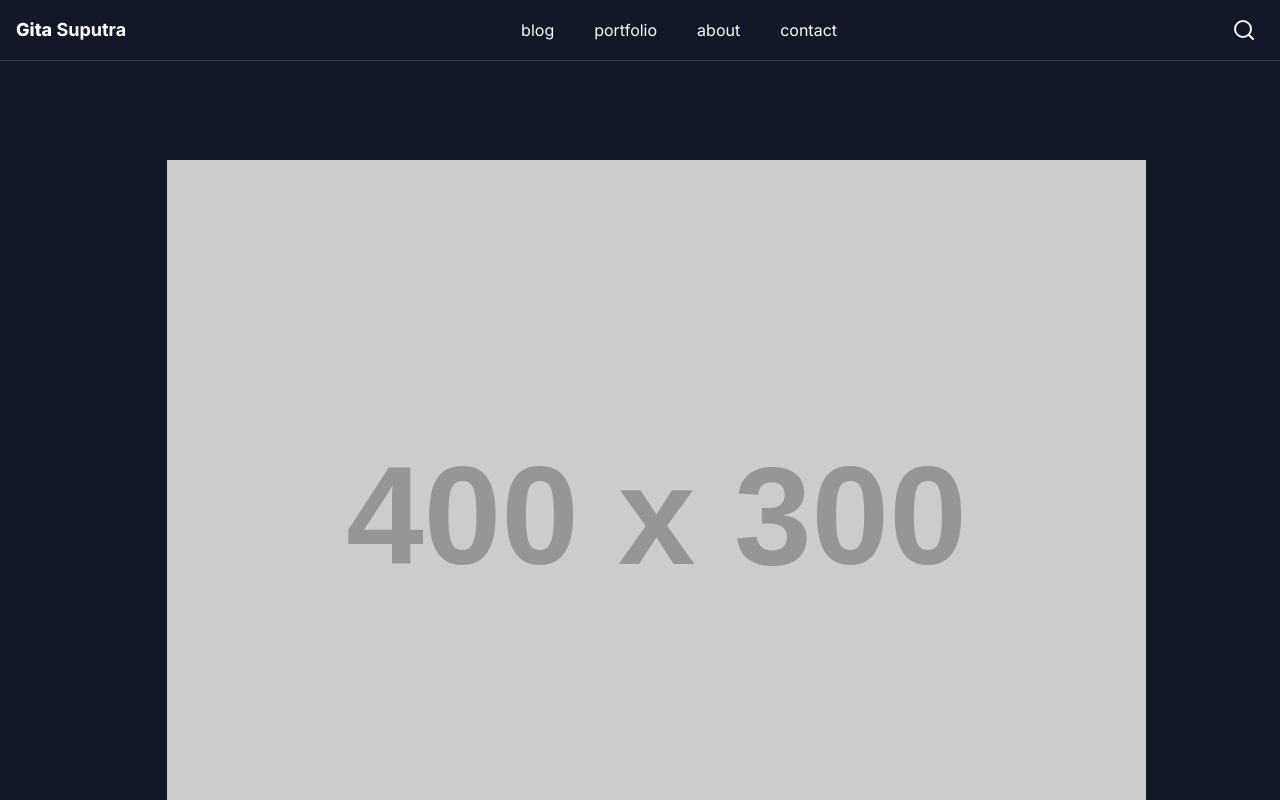
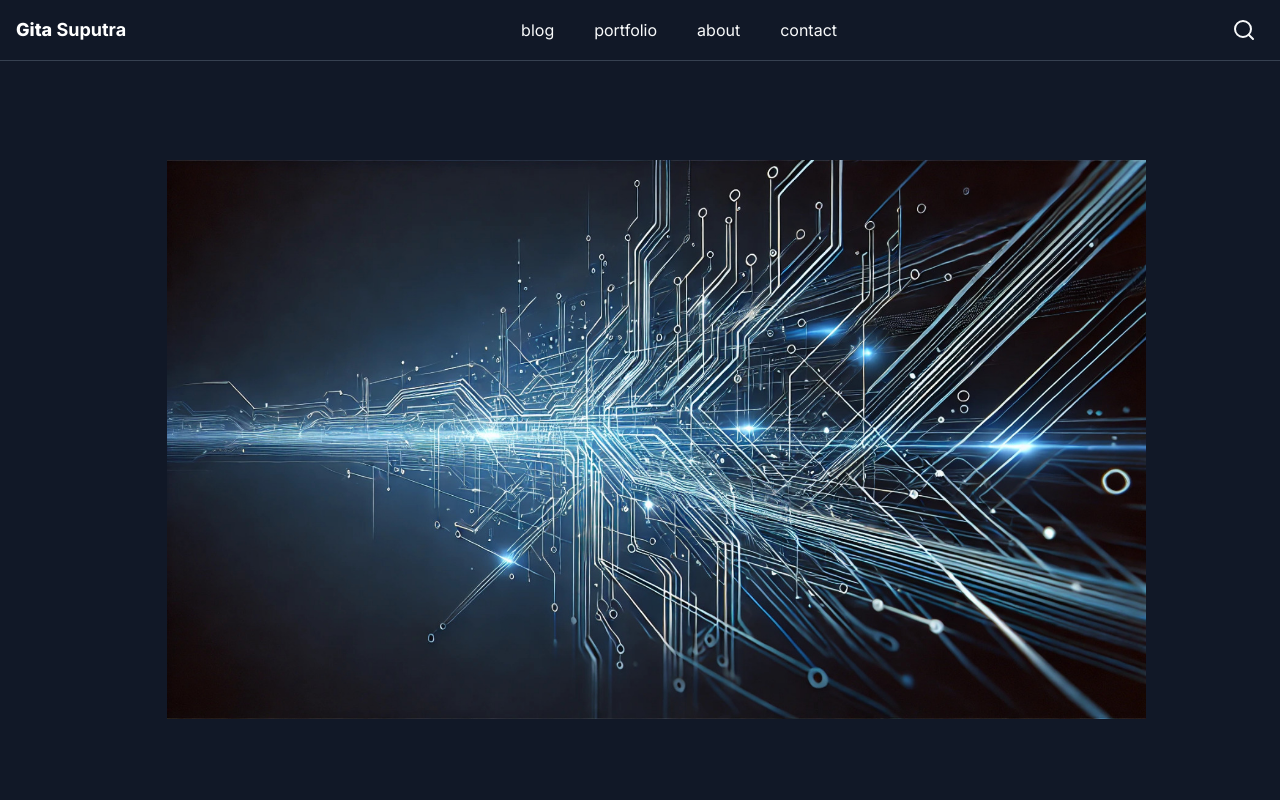
Before and after one commit to arifrhm/portfolio-blog-v2, a Next.js app: page / in a window 1280 px wide. Shown: the top 800 px of the page. Built offline with nearby package versions, Linux system fonts and the light colour scheme.

Commit message:
Fix : Change splash image

```diff
--- a/src/components/AboutMeSection.tsx
+++ b/src/components/AboutMeSection.tsx
@@ -8,7 +8,7 @@ export function AboutMeSection() {
       <div className="flex flex-col items-center pl-8 w-full max-md:pl-5 max-md:max-w-full">
         <div className="relative mt-40 w-full max-w-[979px] max-md:mt-20 max-md:max-w-full">
           {/* Increased the margin top from mt-36 to mt-48 */}
-          <Image className="bg-gray-900 mx-auto mb-20" alt='splash Image' src='https://fakeimg.pl/400x300?text=Data+Enthusiast' height={600} width={979} />
+          <Image className="bg-gray-900 mx-auto mb-20" alt='splash Image' src='/home.jpeg' height={600} width={979} />
 
           <div className="flex gap-5 max-md:flex-col max-md:gap-0">
             <div className="flex flex-col w-[18%] max-md:ml-0 max-md:w-full">
```
Also changed, not shown: public/home.jpeg (added).
